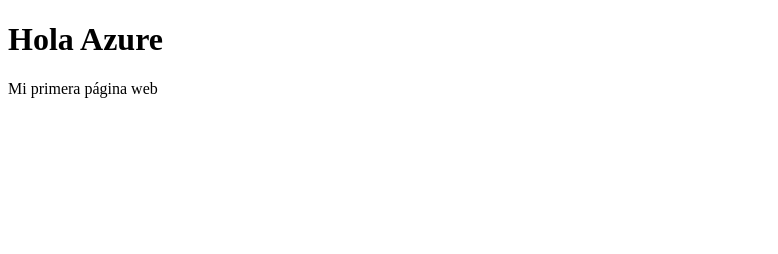
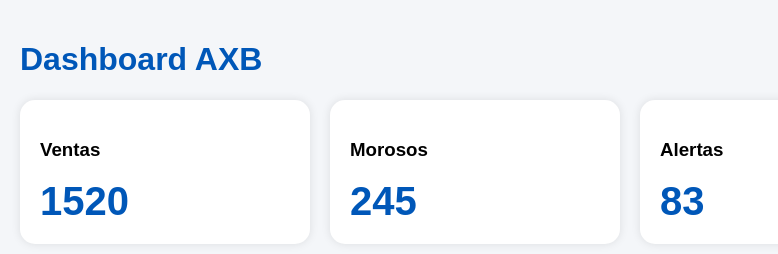
Before and after one commit to Edu47819237/Fraude-Dashboard, a plain HTML site: page index.html in a window 1280 px wide. Shown: the whole page, without its empty margins (0-778 px from the left). Drawn offline with Linux system fonts and the light colour scheme.

Commit message:
Revise index.html for Dashboard AXB
Updated the title and content for the dashboard layout.

```diff
--- a/index.html
+++ b/index.html
@@ -1,10 +1,71 @@
 <!DOCTYPE html>
 <html>
+
 <head>
-    <title>Mi Primera Web</title>
+    <title>Dashboard AXB</title>
+
+    <style>
+
+        body{
+            font-family:Arial;
+            background:#f4f6f9;
+            margin:0;
+            padding:20px;
+        }
+
+        .titulo{
+            color:#0057B8;
+        }
+
+        .contenedor{
+            display:flex;
+            gap:20px;
+            flex-wrap:wrap;
+        }
+
+        .kpi{
+            background:white;
+            border-radius:15px;
+            width:250px;
+            padding:20px;
+            box-shadow:0 0 10px rgba(0,0,0,.1);
+        }
+
+        .numero{
+            font-size:40px;
+            font-weight:bold;
+            color:#0057B8;
+        }
+
+    </style>
+
 </head>
+
 <body>
-    <h1>Hola Azure</h1>
-    <p>Mi primera página web</p>
+
+    <h1 class="titulo">
+        Dashboard AXB
+    </h1>
+
+    <div class="contenedor">
+
+        <div class="kpi">
+            <h3>Ventas</h3>
+            <div class="numero">1520</div>
+        </div>
+
+        <div class="kpi">
+            <h3>Morosos</h3>
+            <div class="numero">245</div>
+        </div>
+
+        <div class="kpi">
+            <h3>Alertas</h3>
+            <div class="numero">83</div>
+        </div>
+
+    </div>
+
 </body>
+
 </html>
```
